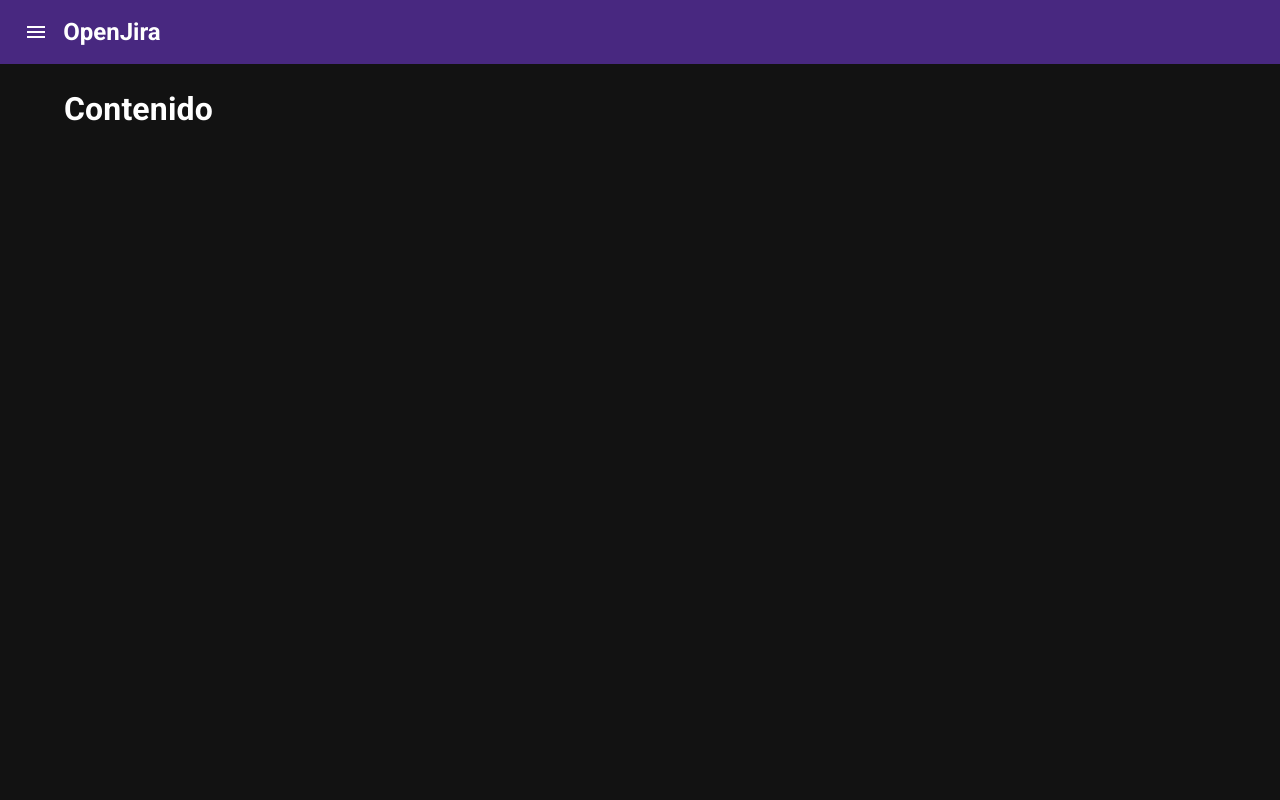
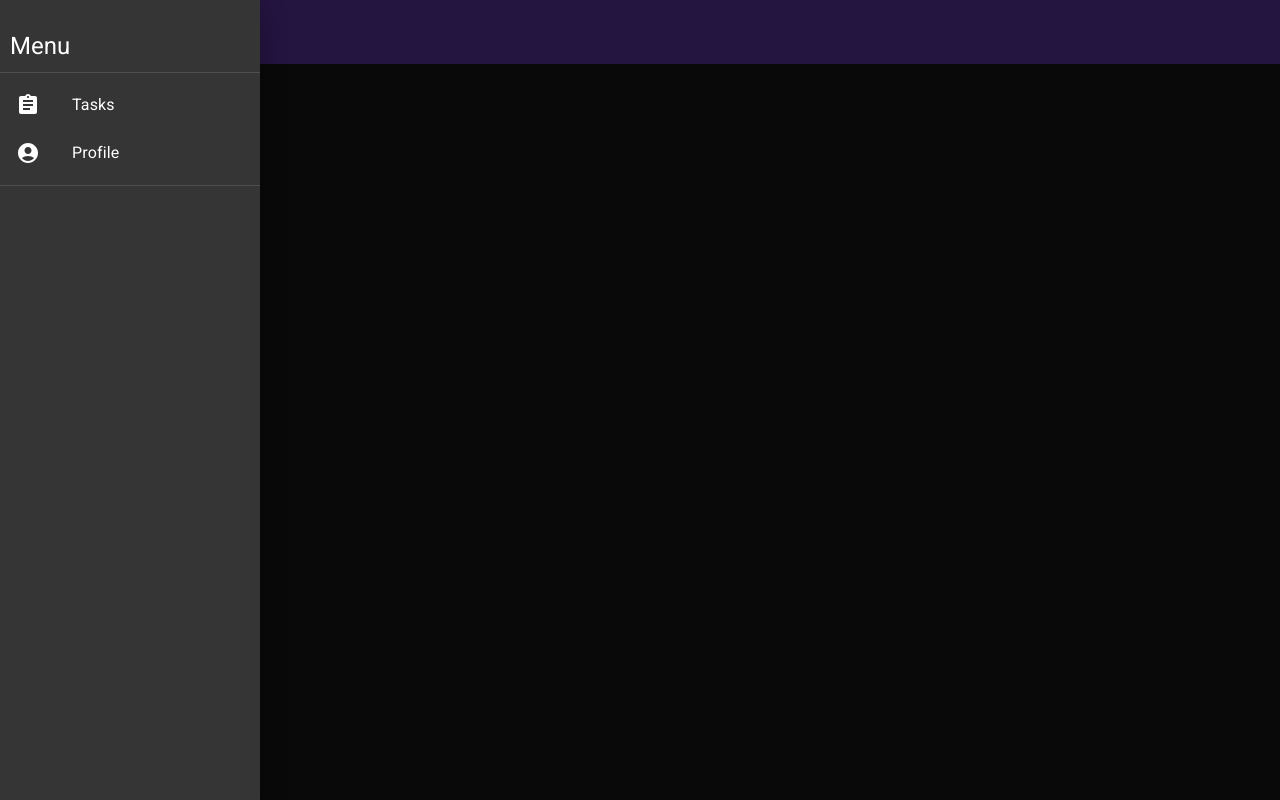
Before and after one commit to medinamarquezp/open-jira, a Next.js app: page / in a window 1280 px wide. Both pictures are taken after a click on the button "Menu". Built offline with nearby package versions, Linux system fonts and the light colour scheme.

Commit message:
feat: context implementation on toggle sidebar

```diff
--- a/components/ui/Header.tsx
+++ b/components/ui/Header.tsx
@@ -1,11 +1,20 @@
+import { useContext } from "react";
 import { AppBar, IconButton, Toolbar, Typography } from "@mui/material";
 import { Menu } from "@mui/icons-material";
+import { UIContext } from "../../context/ui/UIContext";
 
 export const Header = () => {
+  const { toggleSidebar } = useContext(UIContext);
   return (
     <AppBar position="sticky">
       <Toolbar>
-        <IconButton size="large" edge="start" color="inherit" aria-label="Menu">
+        <IconButton
+          size="large"
+          edge="start"
+          color="inherit"
+          aria-label="Menu"
+          onClick={toggleSidebar}
+        >
           <Menu />
         </IconButton>
         <Typography
--- a/components/ui/Sidebar.tsx
+++ b/components/ui/Sidebar.tsx
@@ -1,3 +1,4 @@
+import { useContext } from "react";
 import {
   Box,
   Divider,
@@ -11,6 +12,7 @@ import {
 } from "@mui/material";
 import AssignmentIcon from "@mui/icons-material/Assignment";
 import AccountCircleIcon from "@mui/icons-material/AccountCircle";
+import { UIContext } from "../../context/ui/UIContext";
 
 const NavOptions = [
   { label: "Tasks", icon: <AssignmentIcon /> },
@@ -18,8 +20,9 @@ const NavOptions = [
 ];
 
 export const Sidebar = () => {
+  const { toggleSidebar, isSidebarOpened } = useContext(UIContext);
   return (
-    <Drawer anchor="left" open={false} onClose={() => console.log("closed")}>
+    <Drawer anchor="left" open={isSidebarOpened} onClose={toggleSidebar}>
       <Box sx={{ width: 260 }}>
         <Typography variant="h5" sx={{ margin: "30px 10px 10px" }}>
           Menu
--- a/pages/_app.tsx
+++ b/pages/_app.tsx
@@ -1,13 +1,16 @@
 import type { AppProps } from "next/app";
 import { CssBaseline, ThemeProvider } from "@mui/material";
 import { darkTheme } from "../themes/dark.theme";
+import { UIProvider } from "../context/ui/UIProvider";
 
 function MyApp({ Component, pageProps }: AppProps) {
   return (
-    <ThemeProvider theme={darkTheme}>
-      <CssBaseline />
-      <Component {...pageProps} />
-    </ThemeProvider>
+    <UIProvider>
+      <ThemeProvider theme={darkTheme}>
+        <CssBaseline />
+        <Component {...pageProps} />
+      </ThemeProvider>
+    </UIProvider>
   );
 }
 
```
